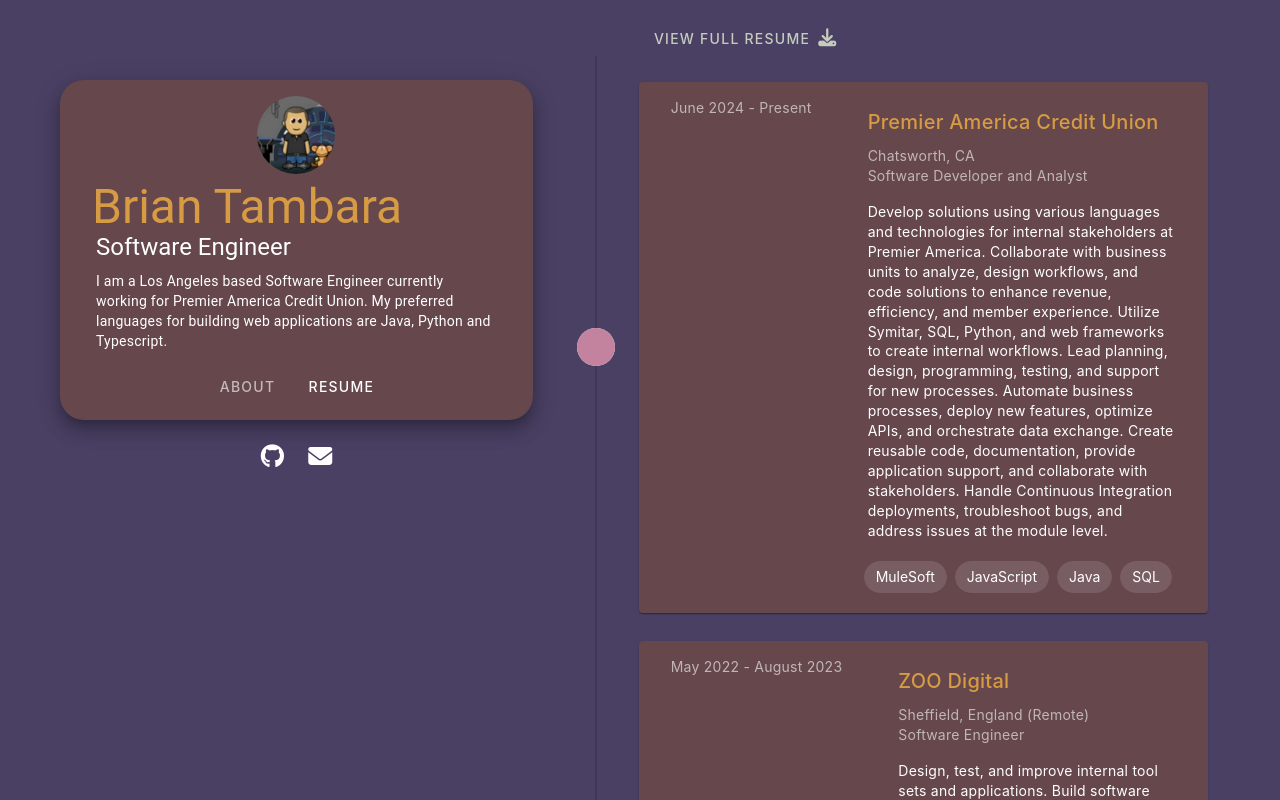
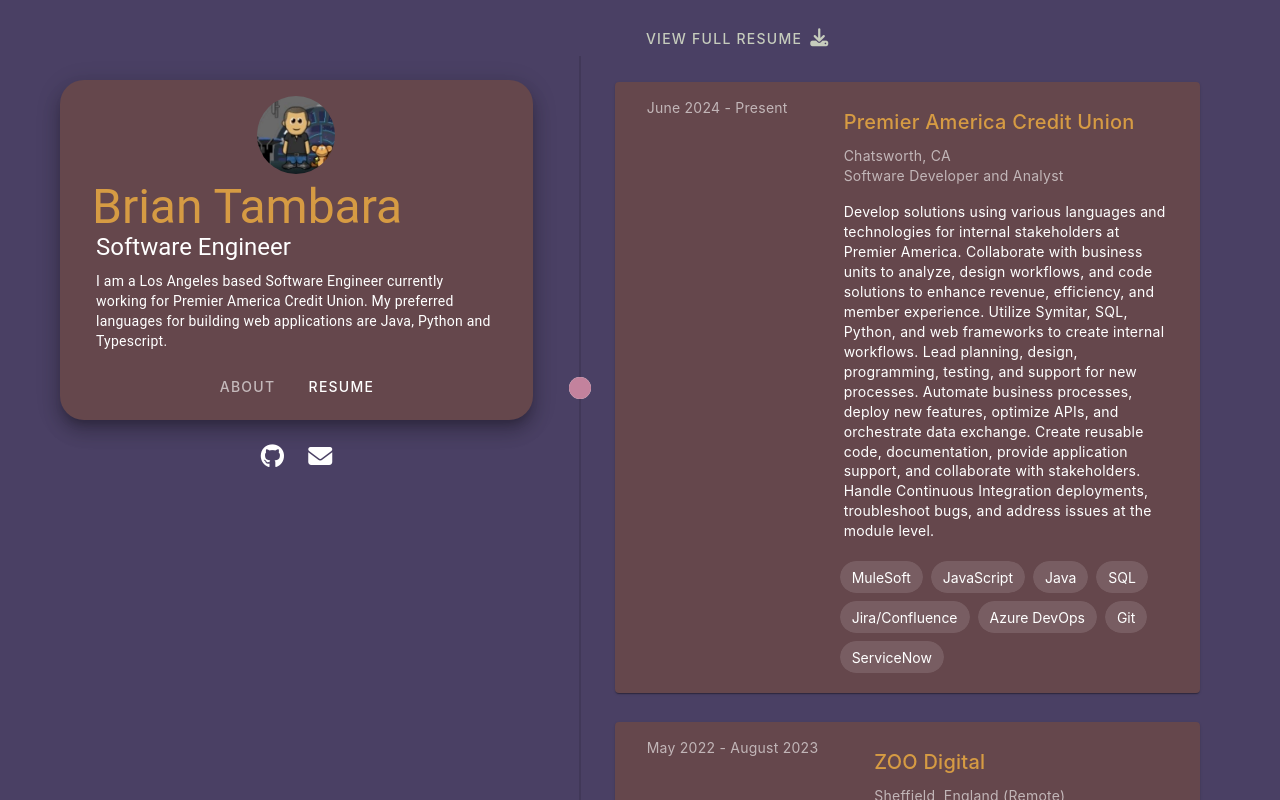
Before and after one commit to btambara/brian-tambara-com, a Vue app: page / in a window 1280 px wide. Both pictures are taken after a click on the button "RESUME". Shown: the top 800 px of the page. Built offline with nearby package versions, Linux system fonts and the light colour scheme.

Commit message:
update jobs, add right margin on ResumeItem

```diff
--- a/src/assets/jobs.json
+++ b/src/assets/jobs.json
@@ -1,6 +1,6 @@
 [
   {
-    "id": 5,
+    "id": 4,
     "company": "Premier America Credit Union",
     "website": "https://www.premieramerica.com/",
     "location": "Chatsworth, CA",
@@ -24,11 +24,27 @@
       {
         "id": 3,
         "name": "SQL"
+      },
+      {
+        "id": 4,
+        "name": "Jira/Confluence"
+      },
+      {
+        "id": 5,
+        "name": "Azure DevOps"
+      },
+      {
+        "id": 6,
+        "name": "Git"
+      },
+      {
+        "id": 7,
+        "name": "ServiceNow"
       }
     ]
   },
   {
-    "id": 4,
+    "id": 3,
     "company": "ZOO Digital",
     "website": "https://www.zoodigital.com/",
     "location": "Sheffield, England (Remote)",
@@ -84,11 +100,15 @@
       {
         "id": 11,
         "name": "GitLab"
+      },
+      {
+        "id":12,
+        "name": "Targetprocess"
       }
     ]
   },
   {
-    "id": 3,
+    "id": 2,
     "company": "ZOO Digital",
     "website": "https://www.zoodigital.com/",
     "location": "El Segundo, California (Remote)",
@@ -108,7 +128,7 @@
     ]
   },
   {
-    "id": 2,
+    "id": 1,
     "company": "Deluxe Media",
     "website": "https://www.bydeluxe.com/",
     "location": "Burbank, California",
@@ -132,7 +152,7 @@
     ]
   },
   {
-    "id": 1,
+    "id": 0,
     "company": "LigoLab",
     "website": "https://www.ligolab.com/",
     "location": "Glendale, California",
@@ -150,29 +170,5 @@
         "name": "MySQL"
       }
     ]
-  },
-  {
-    "id": 0,
-    "company": "CalPortland Cement",
-    "website": "https://www.calportland.com/",
-    "location": "Glendora, California",
-    "title": "Service Desk Analyst",
-    "from": "January 2008",
-    "to": "June 2011",
-    "description": "Provided Level 1 user support for the entire company, including providing business critical IT support and equipment maintenance for executives and dispatchers. Maintained daily IT operations checklist. Troubleshot PC, printer, network (LAN/WAN) and data center environments. Maintained WinTel, terminal and application servers.",
-    "stack": [
-      {
-        "id": 0,
-        "name": "Java & Java Swing"
-      },
-      {
-        "id": 1,
-        "name": "WinTel"
-      },
-      {
-        "id": 2,
-        "name": "Terminal and Application Servers"
-      }
-    ]
   }
 ]
--- a/src/components/ResumeItem.vue
+++ b/src/components/ResumeItem.vue
@@ -6,7 +6,7 @@
 <template>
   <v-container>
     <v-row class="justify-end">
-      <v-col cols="auto">
+      <v-col cols="auto" class="mr-2">
         <v-row class="ml-15 mb-0">
           <v-btn
             variant="text"
@@ -20,6 +20,7 @@
           <v-timeline-item
             dot-color="#C3829D"
             fill-dot
+            size="x-small"
             v-for="job in jobs"
             :key="job.id"
           >
```
